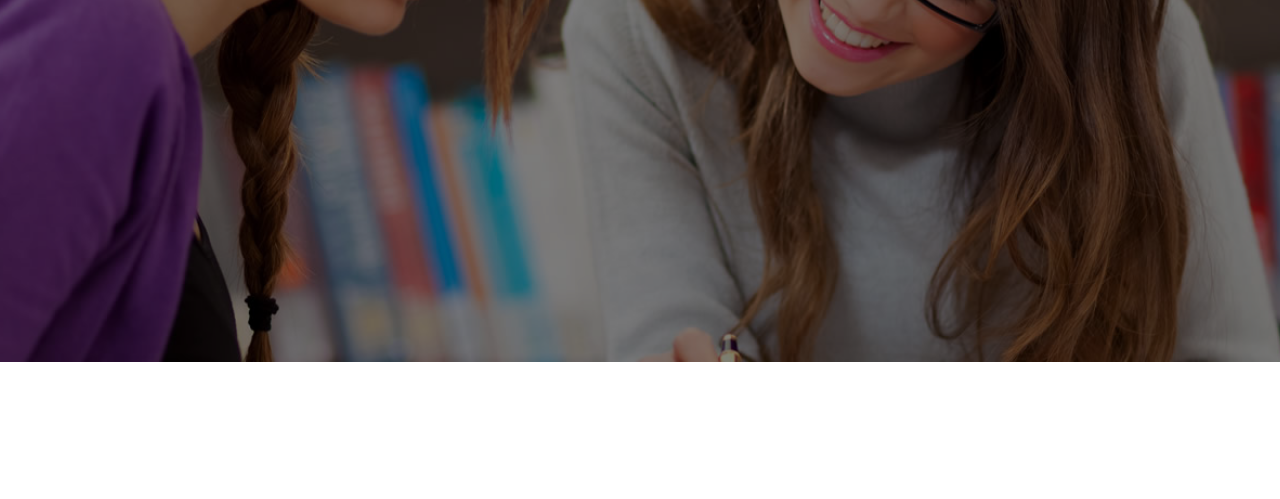
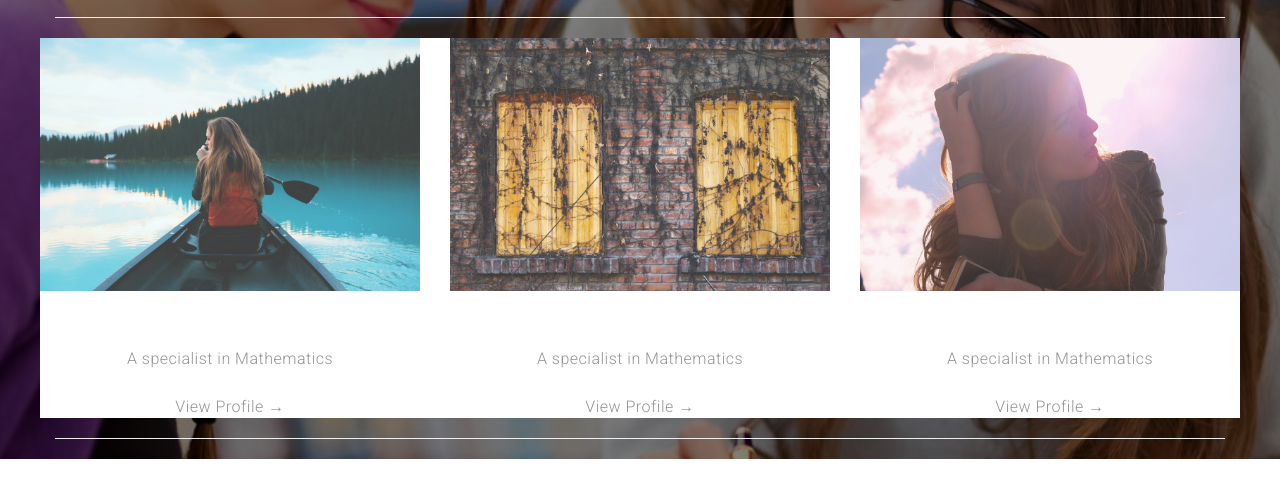
Before and after one commit to omitobi/tutorme, a plain HTML site: page search.html in a window 1280 px wide. Shown: the part 288-787 px from the top of the page. Drawn offline with Linux system fonts and the light colour scheme.

Commit message:
Add some result of search

```diff
--- a/search.html
+++ b/search.html
@@ -52,6 +52,8 @@
           </div>
         </nav>
         </header>
+
+
         <div class="wrapper">
         <div class="container">
           <div class="row">
@@ -97,10 +99,60 @@
                 </div>
                 <div class="col-md-3"></div>
               </div>
-              <div class="row">
+              <hr>
+              <!--Search result-->
+              <div class="row" style="background-color: white">
+                <div class="row"></div>
+                <div class="row">
+                  <div class="col-md-4 col-sm-6 col-xs-12">
+                    <div class="blog-sec">
+                      <div class="blog-img">
+                        <a href="">
+                          <img src="img/blog01.jpg" class="img-responsive">
+                        </a>
+                      </div>
+                      <div class="blog-info">
+                        <h2>This is Lorem ipsum heading.</h2>
+                        <p>A specialist in Mathematics</p>
+                        <a href="" class="read-more">View Profile →</a>
+                      </div>
+                    </div>
+                  </div>
+                  <div class="col-md-4 col-sm-6 col-xs-12">
+                    <div class="blog-sec">
+                      <div class="blog-img">
+                        <a href="">
+                          <img src="img/blog02.jpg" class="img-responsive">
+                        </a>
+                      </div>
+                      <div class="blog-info">
+                        <h2>This is Lorem ipsum heading.</h2>
+                        <p>A specialist in Mathematics</p>
+                        <a href="" class="read-more">View Profile →</a>
+                      </div>
+                    </div>
+                  </div>
+                  <div class="col-md-4 col-sm-6 col-xs-12">
+                    <div class="blog-sec">
+                      <div class="blog-img">
+                        <a href="">
+                          <img src="img/blog03.jpg" class="img-responsive">
+                        </a>
+                      </div>
+                      <div class="blog-info">
+                        <h2>This is Lorem ipsum heading.</h2>
+                        <p>A specialist in Mathematics</p>
+                        <a href="" class="read-more">View Profile →</a>
+                      </div>
+                    </div>
+                  </div>
+                </div>
+              </div>
+              <!--Search result ends-->
+              <hr>
+            </div>
 
-              </div>
-            </div>
+
           </div>
         </div>
         </div>
```
